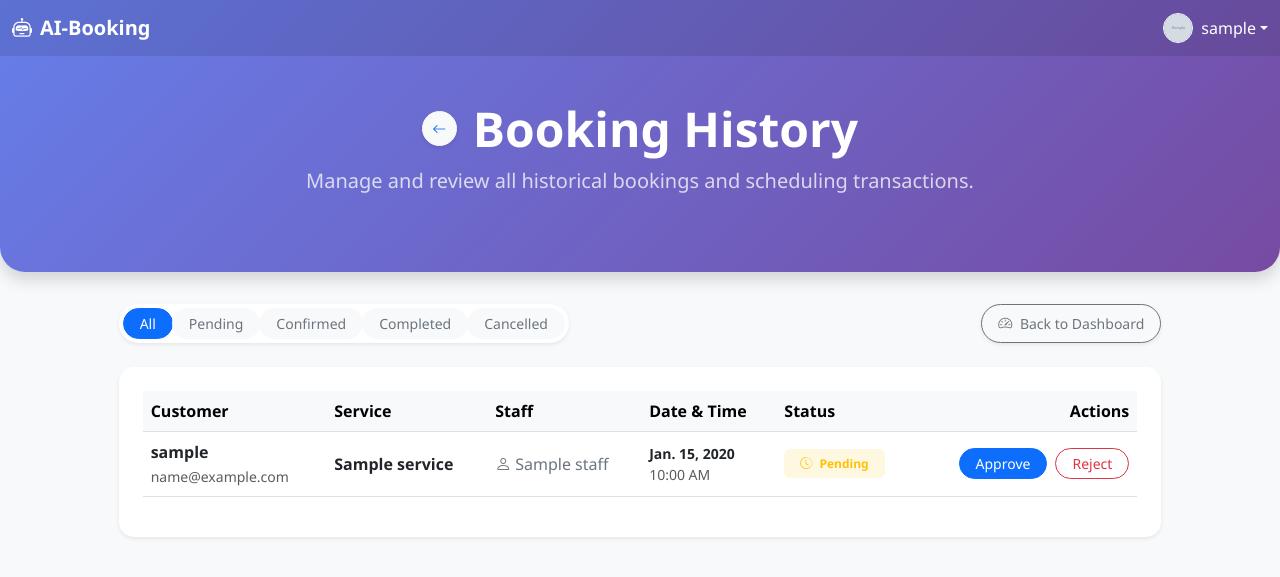
After one commit to kh1683/AI-based-Online-Service-Booking-and-Scheduling-System, a Django app: page /services/dashboard/history/ in a window 1280 px wide. The commit adds this page. Shown: the top 577 px of the page. Run offline with Django 5.2, Linux system fonts and the light colour scheme; a user stored in the database is signed in; tables that the repository leaves empty hold one stand-in row (values such as "Sample post"); grey boxes marked "Sample" are stand-in pictures.

Commit message:
feat: implement salon merchant management system with AI integration and booking dashboards

```diff
--- a/HairSalon/services/templates/services/base.html
+++ b/HairSalon/services/templates/services/base.html
@@ -119,6 +119,9 @@
                         <li><a class="dropdown-item text-primary fw-medium" href="{% url 'dashboard' %}">
                                 <i class="bi bi-speedometer2 me-2"></i> Merchant Dashboard
                             </a></li>
+                        <li><a class="dropdown-item" href="{% url 'merchant_booking_history' %}">
+                                <i class="bi bi-calendar-event me-2"></i> Booking History
+                            </a></li>
                         <li><a class="dropdown-item" href="{% url 'manage_staff' %}">
                                 <i class="bi bi-people me-2"></i> Manage Staff
                             </a></li>
--- /dev/null
+++ b/HairSalon/services/templates/services/merchant_booking_history.html
@@ -0,0 +1,245 @@
+{% extends 'services/base.html' %}
+
+{% block title %}Booking History | {{ salon.name }}{% endblock %}
+
+{% block header_content %}
+<div class="d-flex align-items-center justify-content-center">
+    <a href="{% url 'dashboard' %}" class="btn btn-light btn-sm rounded-circle shadow-sm me-3"
+        style="width: 35px; height: 35px; display: flex; align-items: center; justify-content: center;">
+        <i class="bi bi-arrow-left text-primary"></i>
+    </a>
+    <h1 class="display-5 fw-bold mb-0">Booking History</h1>
+</div>
+<p class="lead opacity-75 mt-2">Manage and review all historical bookings and scheduling transactions.</p>
+{% endblock %}
+
+{% block content %}
+<div class="row justify-content-center">
+    <div class="col-md-11 col-lg-10">
+        <!-- Status Filter Tabs -->
+        <div class="d-flex justify-content-between align-items-center mb-4">
+            <div class="btn-group shadow-sm bg-white p-1" style="border-radius: 50px;">
+                <a href="?status=all" class="btn btn-sm rounded-pill px-3 {% if status_filter == 'all' %}btn-primary{% else %}btn-light text-secondary{% endif %}">
+                    All
+                </a>
+                <a href="?status=pending" class="btn btn-sm rounded-pill px-3 {% if status_filter == 'pending' %}btn-primary{% else %}btn-light text-secondary{% endif %}">
+                    Pending
+                </a>
+                <a href="?status=confirmed" class="btn btn-sm rounded-pill px-3 {% if status_filter == 'confirmed' %}btn-primary{% else %}btn-light text-secondary{% endif %}">
+                    Confirmed
+                </a>
+                <a href="?status=completed" class="btn btn-sm rounded-pill px-3 {% if status_filter == 'completed' %}btn-primary{% else %}btn-light text-secondary{% endif %}">
+                    Completed
+                </a>
+                <a href="?status=cancelled" class="btn btn-sm rounded-pill px-3 {% if status_filter == 'cancelled' %}btn-primary{% else %}btn-light text-secondary{% endif %}">
+                    Cancelled
+                </a>
+            </div>
+
+            <a href="{% url 'dashboard' %}" class="btn btn-sm btn-outline-secondary px-3 py-2 rounded-pill shadow-sm">
+                <i class="bi bi-speedometer2 me-1"></i> Back to Dashboard
+            </a>
+        </div>
+
+        <div class="card shadow-sm border-0" style="border-radius: 15px;">
+            <div class="card-body p-4">
+                <div class="table-responsive">
+                    <table class="table table-hover align-middle">
+                        <thead class="table-light">
+                            <tr>
+                                <th>Customer</th>
+                                <th>Service</th>
+                                <th>Staff</th>
+                                <th>Date & Time</th>
+                                <th>Status</th>
+                                <th class="text-end">Actions</th>
+                            </tr>
+                        </thead>
+                        <tbody>
+                            {% for booking in page_obj %}
+                            <tr>
+                                <td>
+                                    <div class="fw-bold text-dark">{{ booking.customer.username }}</div>
+                                    <small class="text-muted">{{ booking.customer.email }}</small>
+                                </td>
+                                <td class="fw-semibold">{{ booking.service.name }}</td>
+                                <td>
+                                    <span class="text-secondary">
+                                        <i class="bi bi-person me-1"></i>{{ booking.staff.name }}
+                                    </span>
+                                </td>
+                                <td>
+                                    <div class="small fw-bold">{{ booking.booking_date }}</div>
+                                    <div class="text-muted small">{{ booking.timeslot|time:"g:i A" }}</div>
+                                </td>
+                                <td>
+                                    {% if booking.status == 'confirmed' %}
+                                    <span class="badge bg-success-soft text-success px-3 py-2">
+                                        <i class="bi bi-check-circle-fill me-1"></i> Confirmed
+                                    </span>
+                                    {% elif booking.status == 'pending' %}
+                                    <span class="badge bg-warning-soft text-warning px-3 py-2">
+                                        <i class="bi bi-clock-history me-1"></i> Pending
+                                    </span>
+                                    {% elif booking.status == 'completed' %}
+                                    <span class="badge bg-info-soft text-info px-3 py-2">
+                                        <i class="bi bi-check-all me-1"></i> Completed
+                                    </span>
+                                    {% else %}
+                                    <span class="badge bg-danger-soft text-danger px-3 py-2">
+                                        <i class="bi bi-x-circle me-1"></i> Cancelled
+                                    </span>
+                                    {% endif %}
+                                </td>
+                                <td class="text-end">
+                                    <div class="d-flex justify-content-end gap-2">
+                                        {% if booking.status == 'pending' %}
+                                        <a href="{% url 'approve_booking' booking.id %}" class="btn btn-sm btn-primary rounded-pill px-3">
+                                            Approve
+                                        </a>
+                                        <button type="button"
+                                                class="btn btn-sm btn-outline-danger rounded-pill px-3"
+                                                data-bs-toggle="modal"
+                                                data-bs-target="#actionConfirmModal"
+                                                data-action-url="{% url 'reject_booking' booking.id %}"
+                                                data-action-title="Reject Booking Request"
+                                                data-action-body="Are you sure you want to reject the booking request from <strong>{{ booking.customer.username }}</strong>?"
+                                                data-btn-class="btn-danger"
+                                                data-btn-text="Yes, Reject Request">
+                                            Reject
+                                        </button>
+                                        {% elif booking.status == 'confirmed' %}
+                                        <a href="{% url 'complete_booking' booking.id %}" class="btn btn-sm btn-success rounded-pill px-3 text-white">
+                                            <i class="bi bi-check-lg"></i> Complete
+                                        </a>
+                                        <button type="button"
+                                                class="btn btn-sm btn-outline-danger rounded-pill px-3"
+                                                data-bs-toggle="modal"
+                                                data-bs-target="#actionConfirmModal"
+                                                data-action-url="{% url 'cancel_booking' booking.id %}"
+                                                data-action-title="Cancel Confirmed Booking"
+                                                data-action-body="Are you sure you want to cancel the confirmed booking for <strong>{{ booking.customer.username }}</strong>?"
+                                                data-btn-class="btn-danger"
+                                                data-btn-text="Yes, Cancel Booking">
+                                            Cancel
+                                        </button>
+                                        {% else %}
+                                        <span class="text-muted small">—</span>
+                                        {% endif %}
+                                    </div>
+                                </td>
+                            </tr>
+                            {% empty %}
+                            <tr>
+                                <td colspan="6" class="text-center py-5 text-muted">
+                                    <i class="bi bi-calendar-x display-4 text-muted"></i>
+                                    <p class="mt-3">No booking history matches the selected filter.</p>
+                                </td>
+                            </tr>
+                            {% endfor %}
+                        </tbody>
+                    </table>
+                </div>
+
+                <!-- Pagination Controls -->
+                {% if page_obj.has_other_pages %}
+                <nav aria-label="Page navigation" class="mt-4">
+                    <ul class="pagination justify-content-center">
+                        {% if page_obj.has_previous %}
+                        <li class="page-item">
+                            <a class="page-link shadow-sm border-0" href="?status={{ status_filter }}&page={{ page_obj.previous_page_number }}"
+                                aria-label="Previous" style="border-radius: 10px 0 0 10px;">
+                                <i class="bi bi-chevron-left"></i>
+                            </a>
+                        </li>
+                        {% else %}
+                        <li class="page-item disabled">
+                            <span class="page-link border-0" style="border-radius: 10px 0 0 10px;"><i class="bi bi-chevron-left"></i></span>
+                        </li>
+                        {% endif %}
+
+                        {% for i in elided_page_range %}
+                        {% if i == page_obj.number %}
+                        <li class="page-item active"><span class="page-link border-0">{{ i }}</span></li>
+                        {% elif i == page_obj.paginator.ELLIPSIS %}
+                        <li class="page-item disabled"><span class="page-link border-0">{{ i }}</span></li>
+                        {% else %}
+                        <li class="page-item"><a class="page-link border-0" href="?status={{ status_filter }}&page={{ i }}">{{ i }}</a></li>
+                        {% endif %}
+                        {% endfor %}
+
+                        {% if page_obj.has_next %}
+                        <li class="page-item">
+                            <a class="page-link shadow-sm border-0" href="?status={{ status_filter }}&page={{ page_obj.next_page_number }}"
+                                aria-label="Next" style="border-radius: 0 10px 10px 0;">
+                                <i class="bi bi-chevron-right"></i>
+                            </a>
+                        </li>
+                        {% else %}
+                        <li class="page-item disabled">
+                            <span class="page-link border-0" style="border-radius: 0 10px 10px 0;"><i class="bi bi-chevron-right"></i></span>
+                        </li>
+                        {% endif %}
+                    </ul>
+                </nav>
+                {% endif %}
+            </div>
+        </div>
+    </div>
+</div>
+
+<!-- Action Confirmation Modal -->
+<div class="modal fade" id="actionConfirmModal" tabindex="-1" aria-labelledby="actionConfirmModalLabel" aria-hidden="true">
+    <div class="modal-dialog modal-dialog-centered">
+        <div class="modal-content border-0 shadow" style="border-radius: 15px;">
+            <div class="modal-header border-bottom-0 pt-4 px-4">
+                <h5 class="modal-title fw-bold text-dark" id="actionConfirmModalLabel">Confirm Action</h5>
+                <button type="button" class="btn-close" data-bs-dismiss="modal" aria-label="Close"></button>
+            </div>
+            <div class="modal-body px-4 pb-4">
+                <p id="actionModalBodyText" class="text-secondary"></p>
+                <p class="text-muted small mb-0">This action cannot be undone.</p>
+            </div>
+            <div class="modal-footer border-top-0 pt-0 px-4 pb-4 justify-content-end">
+                <button type="button" class="btn btn-light rounded-pill px-4 me-2" data-bs-dismiss="modal">Cancel</button>
+                <a id="confirmActionButton" href="#" class="btn rounded-pill px-4">Confirm</a>
+            </div>
+        </div>
+    </div>
+</div>
+
+<script>
+document.addEventListener('DOMContentLoaded', function() {
+    const actionConfirmModal = document.getElementById('actionConfirmModal');
+    if (actionConfirmModal) {
+        actionConfirmModal.addEventListener('show.bs.modal', function(event) {
+            const button = event.relatedTarget;
+            const actionUrl = button.getAttribute('data-action-url');
+            const actionTitle = button.getAttribute('data-action-title');
+            const actionBody = button.getAttribute('data-action-body');
+            const btnClass = button.getAttribute('data-btn-class') || 'btn-danger';
+            const btnText = button.getAttribute('data-btn-text') || 'Confirm';
+
+            const modalTitle = actionConfirmModal.querySelector('#actionConfirmModalLabel');
+            const modalBody = actionConfirmModal.querySelector('#actionModalBodyText');
+            const confirmBtn = actionConfirmModal.querySelector('#confirmActionButton');
+
+            modalTitle.textContent = actionTitle;
+            modalBody.innerHTML = actionBody;
+            confirmBtn.href = actionUrl;
+
+            confirmBtn.className = 'btn rounded-pill px-4 ' + btnClass;
+            confirmBtn.textContent = btnText;
+        });
+    }
+});
+</script>
+
+<style>
+    .bg-success-soft { background-color: #e8f5e9; }
+    .bg-warning-soft { background-color: #fff8e1; }
+    .bg-danger-soft { background-color: #ffebee; }
+    .bg-info-soft { background-color: #e0f7fa; }
+    .table-hover tbody tr:hover { background-color: #f8f9ff; }
+</style>
+{% endblock %}
--- a/HairSalon/services/urls.py
+++ b/HairSalon/services/urls.py
@@ -16,6 +16,8 @@ urlpatterns = [
     path('accounts/login/', auth_views.LoginView.as_view(extra_context={'google_client_id': settings.GOOGLE_CLIENT_ID}), name='login'),
     path('accounts/', include('django.contrib.auth.urls')),
     path('dashboard/', views.salon_dashboard, name='dashboard'),
+    path('dashboard/history/', views.merchant_booking_history, name='merchant_booking_history'),
+    path('booking/<int:booking_id>/complete/', views.complete_booking, name='complete_booking'),
     # path('add-staff/', views.add_staff, name='add_staff'),
     # path('add-service/', views.add_service, name='add_service'),
     path('manage-services/', views.manage_services, name='manage_services'),
--- a/HairSalon/services/views.py
+++ b/HairSalon/services/views.py
@@ -74,6 +74,7 @@ def salon_dashboard(request):
 
     pending_bookings = salon.bookings.filter(status='pending').order_by('booking_date', 'timeslot')
     confirmed_bookings = salon.bookings.filter(status='confirmed').order_by('booking_date', 'timeslot')
+    recent_history = salon.bookings.filter(status__in=['completed', 'cancelled']).order_by('-booking_date', '-timeslot')[:5]
 
     for b in pending_bookings:
         is_conflicted = salon.bookings.filter(
@@ -91,6 +92,7 @@ def salon_dashboard(request):
         'services': services,
         'pending_bookings': pending_bookings,
         'confirmed_bookings': confirmed_bookings,
+        'recent_history': recent_history,
         'busy_slots': busy_slots,
         'hourly_stats': hourly_stats,
 
@@ -164,9 +166,6 @@ def create_booking(request, salon_id):
     }
 
     if request.method == 'POST':
-        date_str = request.POST.get('booking_date')
-        booking_date = datetime.strptime(date_str, '%Y-%m-%d').date()
-
         form = BookingForm(request.POST, salon=salon)
         if form.is_valid():
             booking = form.save(commit=False)
@@ -296,6 +295,46 @@ def reject_booking(request, booking_id):
     booking.save()
 
     return redirect('dashboard')
+
+@login_required
+def complete_booking(request, booking_id):
+    booking = get_object_or_404(Booking, id=booking_id, salon__owner=request.user)
+    if booking.status == 'confirmed':
+        booking.status = 'completed'
+        booking.save()
+        messages.success(request, f"Booking for {booking.customer.username} has been marked as Completed!")
+    else:
+        messages.error(request, "Only confirmed bookings can be marked as completed.")
+    return redirect(request.META.get('HTTP_REFERER', 'dashboard'))
+
+@login_required
+def merchant_booking_history(request):
+    try:
+        salon = Salon.objects.get(owner=request.user)
+    except Salon.DoesNotExist:
+        messages.error(request, "Only merchants with a registered salon can view booking history.")
+        return redirect('home')
+
+    status_filter = request.GET.get('status', 'all')
+    bookings_list = Booking.objects.filter(salon=salon)
+
+    if status_filter in ['completed', 'cancelled', 'confirmed', 'pending']:
+        bookings_list = bookings_list.filter(status=status_filter)
+
+    bookings_list = bookings_list.order_by('-booking_date', '-timeslot')
+
+    # Paginate by 15 bookings per page
+    paginator = Paginator(bookings_list, 15)
+    page_number = request.GET.get('page')
+    page_obj = paginator.get_page(page_number)
+    elided_page_range = paginator.get_elided_page_range(page_obj.number, on_each_side=2, on_ends=1)
+
+    return render(request, 'services/merchant_booking_history.html', {
+        'salon': salon,
+        'page_obj': page_obj,
+        'elided_page_range': elided_page_range,
+        'status_filter': status_filter
+    })
 
 @login_required
 def staff_schedule(request):
```
Also changed, not shown: HairSalon/evaluate_ai.py (+134 -26 lines), HairSalon/services/ai_logic.py (+107 -17 lines), HairSalon/services/templates/services/dashboard.html (+57 -0 lines), 1 other file.
